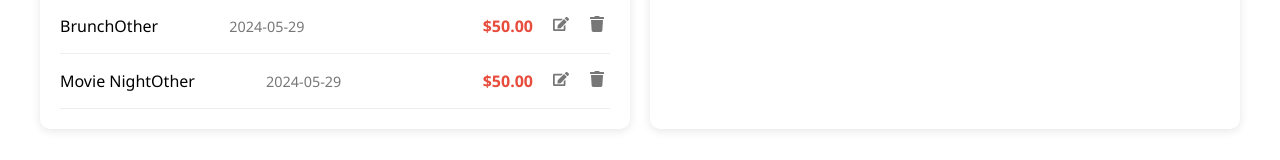
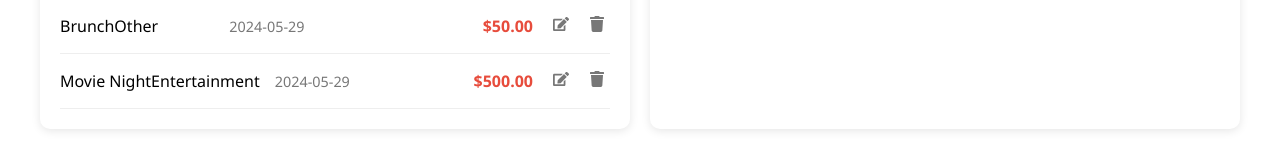
Before and after one commit to alenachankunju/xExpense, a React (Vite) app: page / in a window 1280 px wide. Shown: the part 541-701 px from the top of the page. Built offline with nearby package versions, Linux system fonts and the light colour scheme.

Commit message:
add some details

```diff
--- a/src/App.jsx
+++ b/src/App.jsx
@@ -15,7 +15,7 @@ const App = () => {
       id: 1,
       title: "Dinner",
       category: "Food",
-      amount: 50,
+      amount: 300,
       date: "2024-05-29",
     },
     {
@@ -42,28 +42,28 @@ const App = () => {
     {
       id: 5,
       title: "Movie Night",
-      category: "Other",
-      amount: 50,
+      category: "Entertainment",
+      amount: 500,
       date: "2024-05-29",
     },
     {
       id: 6,
       title: "Flight",
-      category: "Other",
-      amount: 50,
+      category: "Travel",
+      amount: 1500,
       date: "2024-05-29",
     },
     {
       id: 7,
       title: "Concert",
-      category: "Other",
-      amount: 50,
+      category: "Entertainment",
+      amount: 500,
       date: "2024-05-29",
     },
     {
       id: 8,
       title: "Train Ticket",
-      category: "Other",
+      category: "Travel",
       amount: 50,
       date: "2024-05-29",
     },
```
